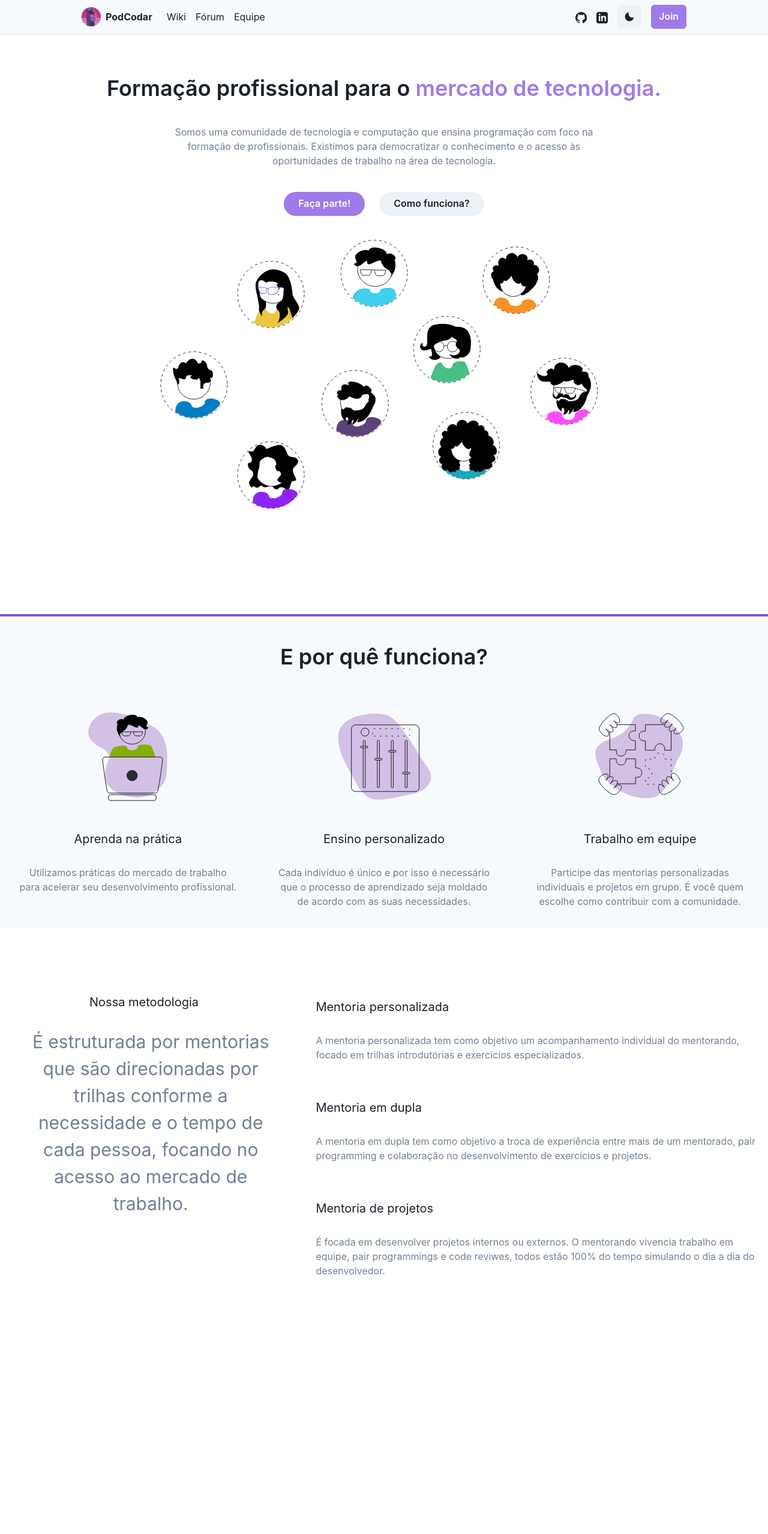
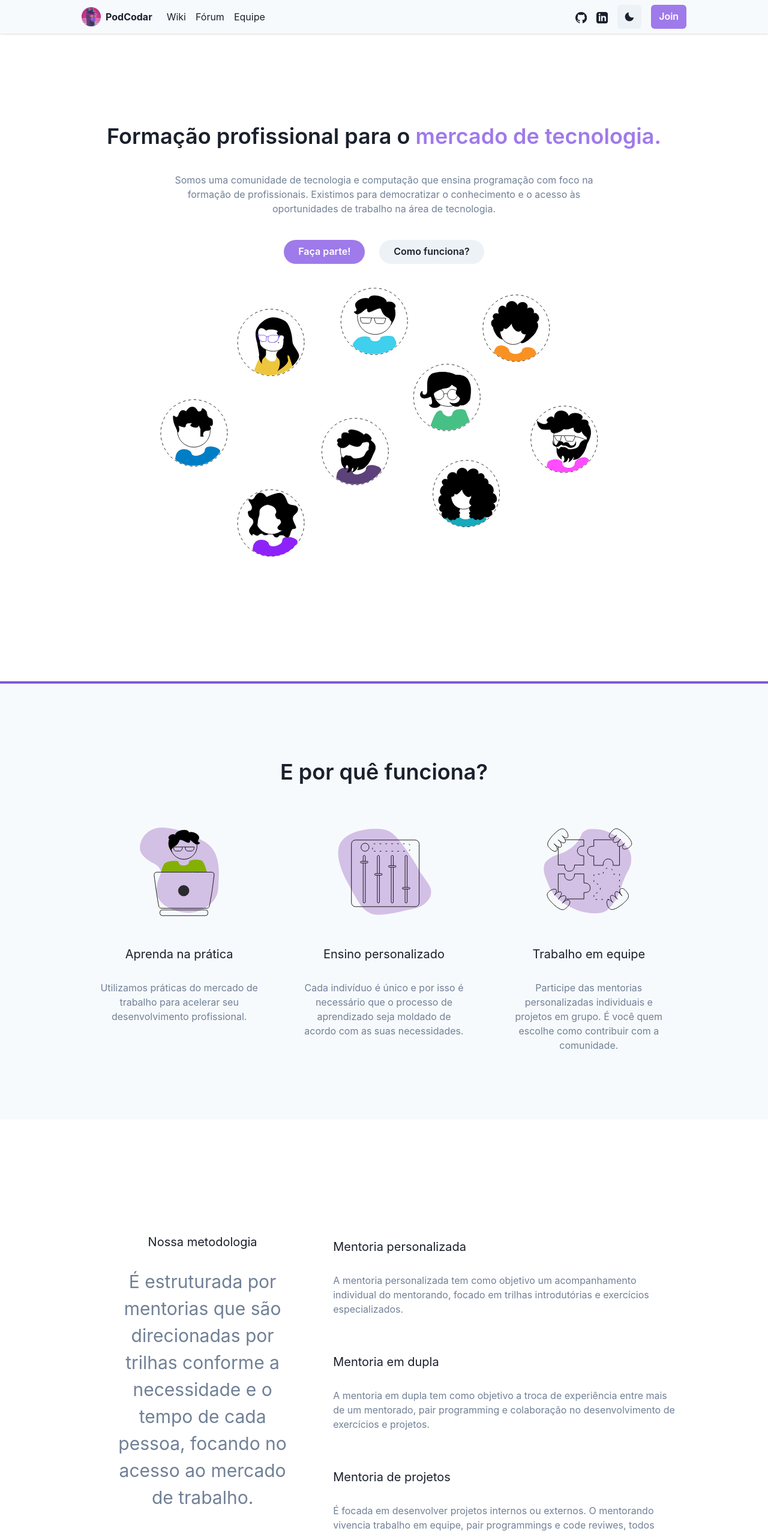
Before and after one commit to podcodar/webapp, a Next.js app: page / in a window 1280 px wide. Shown: the top 2558 px of the page at 60% size. Before the commit the page ends 2147 px from the top, so only its background shows below. Built offline with nearby package versions, Linux system fonts and the light colour scheme.

Commit message:
enh: add container to each page section

```diff
--- a/packages/components/CallToActionSection.tsx
+++ b/packages/components/CallToActionSection.tsx
@@ -1,4 +1,11 @@
-import { Button, Flex, Heading, Stack, Text } from '@chakra-ui/react';
+import {
+  Button,
+  Container,
+  Flex,
+  Heading,
+  Stack,
+  Text,
+} from '@chakra-ui/react';
 
 import { useModalActions } from '@packages/features/modal-context';
 import { Illustration } from '@packages/components/icons';
@@ -6,6 +13,7 @@ import { Illustration } from '@packages/components/icons';
 export default function CallToActionSection() {
   const { open } = useModalActions();
   return (
+    <Container maxW="5xl" my="5rem">
       <Stack
         textAlign="center"
         align="center"
@@ -47,5 +55,6 @@ export default function CallToActionSection() {
           <Illustration height={{ sm: '24rem', lg: '28rem' }} />
         </Flex>
       </Stack>
+    </Container>
   );
 }
--- a/packages/components/MentoringSection.tsx
+++ b/packages/components/MentoringSection.tsx
@@ -1,7 +1,8 @@
-import { Grid, GridItem, Text, Heading } from '@chakra-ui/react';
+import { Grid, GridItem, Text, Heading, Container } from '@chakra-ui/react';
 
 export default function MentoringSection() {
   return (
+    <Container maxW="5xl" my="5rem">
       <Grid
         h="600px"
         templateRows="repeat(3, 1fr)"
@@ -22,9 +23,9 @@ export default function MentoringSection() {
           </Heading>
 
           <Text color="gray.500" fontSize="3xl" textAlign="center" px="3rem">
-          É estruturada por mentorias que são direcionadas por trilhas conforme
-          a necessidade e o tempo de cada pessoa, focando no acesso ao mercado
-          de trabalho.
+            É estruturada por mentorias que são direcionadas por trilhas
+            conforme a necessidade e o tempo de cada pessoa, focando no acesso
+            ao mercado de trabalho.
           </Text>
         </GridItem>
         <CardItem
@@ -46,6 +47,7 @@ export default function MentoringSection() {
           estão 100% do tempo simulando o dia a dia do desenvolvedor."
         />
       </Grid>
+    </Container>
   );
 }
 
--- a/packages/components/WhyItWorksSection.tsx
+++ b/packages/components/WhyItWorksSection.tsx
@@ -7,6 +7,7 @@ import {
   ComponentWithAs,
   IconProps,
   Stack,
+  Container,
 } from '@chakra-ui/react';
 
 import {
@@ -26,6 +27,7 @@ export default function WhyItWorksSection() {
       borderTop="0.25rem solid"
       borderColor="purple.500"
     >
+      <Container maxW="5xl" my="5rem">
         <Heading
           fontWeight={600}
           fontSize={{ base: '3xl', sm: '4xl' }}
@@ -45,6 +47,7 @@ export default function WhyItWorksSection() {
             <CardItem key={cardProps.title} {...cardProps} />
           ))}
         </Stack>
+      </Container>
     </Box>
   );
 }
```
Also changed, not shown: packages/components/NotFound.tsx (+4 -3 lines). Lines whose indentation alone changed are shown as unchanged.
